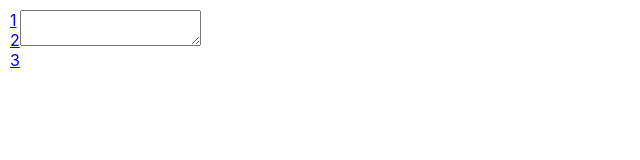
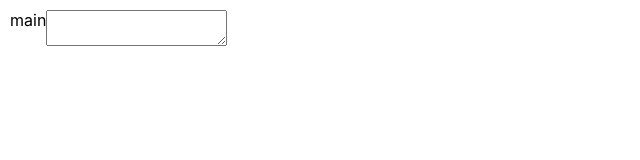
Before and after one commit to dalogsamurai/text-editor-react, a React (Create React App) app: page / in a window 1280 px wide. Shown: the top 160 px of the page, without its empty margins (0-640 px from the left). Built offline with nearby package versions, Linux system fonts and the light colour scheme.

Commit message:
feat: Explorer add

```diff
--- a/src/components/explorer/index.tsx
+++ b/src/components/explorer/index.tsx
@@ -1,18 +1,33 @@
-import { Link } from "react-router-dom";
+import { useState } from "react";
+import { IFile } from "../../types/IFile";
+import { EFileType } from "../../types/EFileType";
 import "./explorer.sass";
 
-const Explorer = () => {
+interface Props {
+	file: IFile;
+}
+
+const Explorer = ({ file }: Props) => {
+	const [isOpen, setOpen] = useState(false);
+
+	const handleClick = () => {
+		setOpen(!isOpen);
+	};
+
 	return (
 		<div className="explorer">
-			{/* <div className="explorer__btn-list">
-            <div className="explorer__btn">create file</div>
-            <div className="explorer__btn">create file</div>
-        </div> */}
-			<div className="explorer__list">
-				<Link to="/1">1</Link>
-				<Link to="/2">2</Link>
-				<Link to="/3">3</Link>
-			</div>
+			{file.fileType === EFileType.file && (
+				<div className="file-name">{file.fileName}</div>
+			)}
+
+			{file.fileType === EFileType.folder && (
+				<>
+					<div className="file-name" onClick={handleClick}>
+						{file.fileName}
+					</div>
+					{isOpen && file.files?.map((item) => <Explorer file={item} />)}
+				</>
+			)}
 		</div>
 	);
 };
--- a/src/components/mapper/index.tsx
+++ /dev/null
@@ -1,5 +0,0 @@
-const Mapper = () => {
-	return <></>;
-};
-
-export default Mapper;
--- a/src/pages/file/index.tsx
+++ b/src/pages/file/index.tsx
@@ -1,11 +1,12 @@
 import Editor from "../../components/editor";
 import Explorer from "../../components/explorer";
+import files from "../../static/files.json";
 import "./file.page.sass";
 
 const FilePage = () => {
 	return (
 		<div className="file-page">
-			<Explorer />
+			<Explorer file={files} />
 			<Editor />
 		</div>
 	);
--- /dev/null
+++ b/src/static/files.json
@@ -0,0 +1,28 @@
+{
+  "fileName": "main",
+  "fileType": "folder",
+  "files": [
+    {
+      "fileName": "file1",
+      "fileType": "file"
+    },
+    {
+      "fileName": "file2",
+      "fileType": "file"
+    },
+    {
+      "fileName": "folder1",
+      "fileType": "folder",
+      "files": [
+        {
+          "fileName": "fileinfolder1",
+          "fileType": "file"
+        },
+        {
+          "fileName": "fileinfolder2",
+          "fileType": "file"
+        }
+      ]
+    }
+  ]
+}
--- /dev/null
+++ b/src/types/EFileType.ts
@@ -0,0 +1,4 @@
+export enum EFileType {
+	folder = "folder",
+	file = "file",
+}
--- /dev/null
+++ b/src/types/IFile.ts
@@ -0,0 +1,7 @@
+import { EFileType } from "./EFileType";
+
+export interface IFile {
+	fileName: string;
+	fileType: string;
+	files?: IFile[];
+}
```
